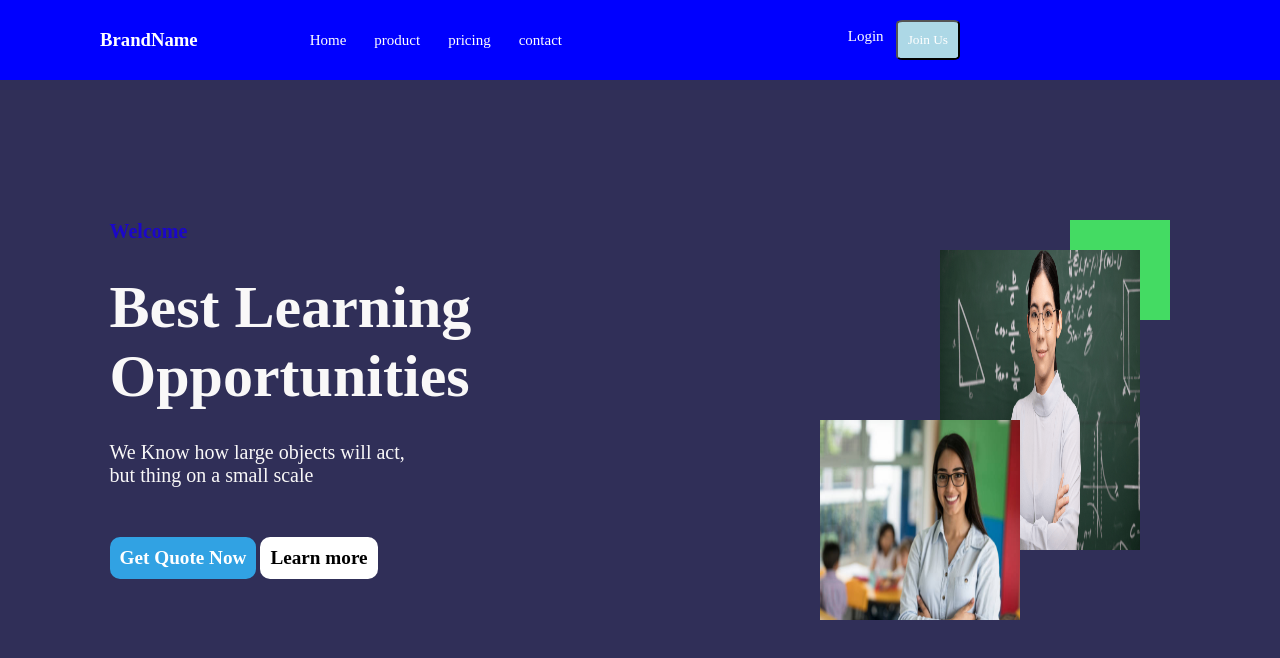
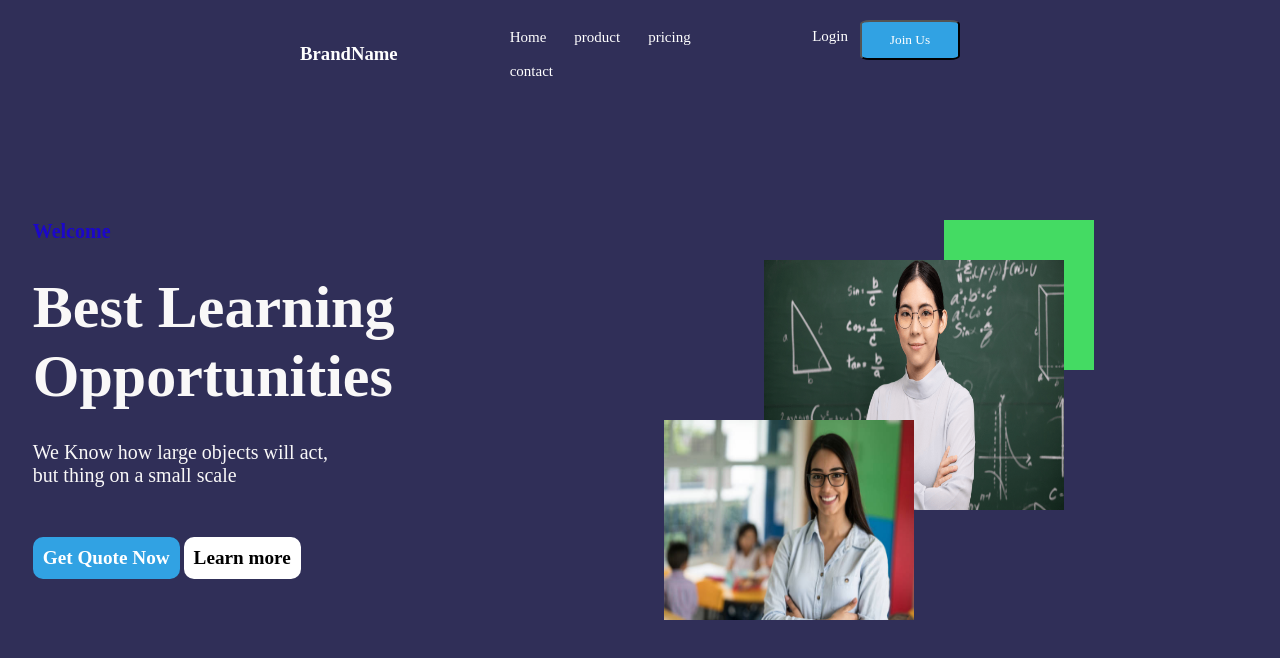
Before and after one commit to shzn-mhd/htmlg3, a plain HTML site: page index.html in a window 1280 px wide. Drawn offline with Linux system fonts and the light colour scheme.

Commit message:
change styles

```diff
--- a/style.css
+++ b/style.css
@@ -18,57 +18,66 @@ body {
     background-color: #302f58;
 }
 
-header{
+header {
     display: flex;
     justify-content: space-between;
-    background-color: blue;
+    background-color: #302f58;
 }
-.right_nav{
+
+.right_nav {
     display: flex;
     padding: 20px;
-    padding-left: 100px;
-
+    padding-left: 300px;
     align-items: center;
 }
-.right_nav h3{
+
+.right_nav h3 {
     color: white;
 }
-.nav-links{
-    flex:1;
+
+.nav-links {
+    flex: 1;
     padding-left: 100px;
 }
-.nav-links ul li{
+
+.nav-links ul li {
     display: inline-block;
     padding: 8px 12px;
     position: relative;
 }
-.nav-links ul li a{
-    color:white;
+
+.nav-links ul li a {
+    color: white;
     font-size: 15px;
 
 }
-.left-nav{
+
+.left-nav {
     padding: 20px;
     padding-right: 25%;
 }
-.left-navlink{
+
+.left-navlink {
     display: flex;
 }
 
-.left-navlink ul li{
+.left-navlink ul li {
     display: flex;
     padding: 8px 12px;
     position: relative;
 }
-.left-navlink ul li a{
-    color:white;
+
+.left-navlink ul li a {
+    color: white;
     font-size: 15px;
 }
-#btn{
-    background-color: lightblue;
+
+#btn {
+    background-color: #31a2e3;
     padding: 10px;
     color: white;
     border-radius: 10%;
+    width: 100px;
 }
 
 
@@ -86,6 +95,7 @@ header{
     width: 100%;
     padding: 20px;
     top: 25%;
+    left: -6%;
 
 
 }
@@ -159,34 +169,37 @@ header{
 }
 
 .box1 {
-     width: 100px;
-     height: 100px;
+    width: 150px;
+    height: 150px;
     background-color: #44db63;
     align-self: flex-end;
     position: absolute;
 
 }
 
- .box2{
-     width: 200px;
-     height: 300px;
+.box2 {
+    width: 300px;
+    height: 250px;
     align-self: center;
     position: absolute;
-     top:30px;
+    top: 40px;
     right: 30px;
 
 
 }
- .box3{
-     width: 200px;
+
+.box3 {
+    width: 250px;
     height: 200px;
     align-self: flex-start;
     position: absolute;
     top: 200px;
-     left: 50px;
+    left: -30px;
 
 }
- .box2 img , .box3 img{
+
+.box2 img,
+.box3 img {
     width: 100%;
     height: 100%;
 }
```
Lines whose indentation alone changed are shown as unchanged.
